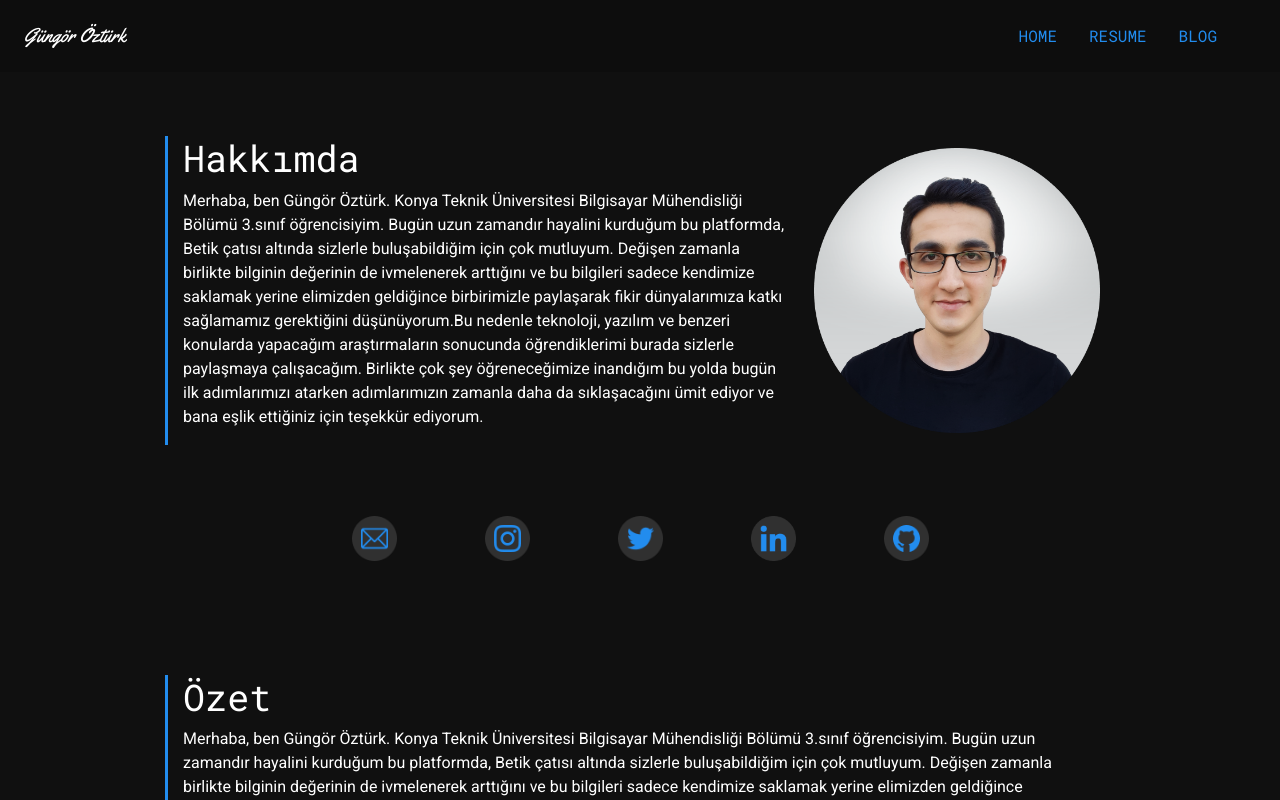
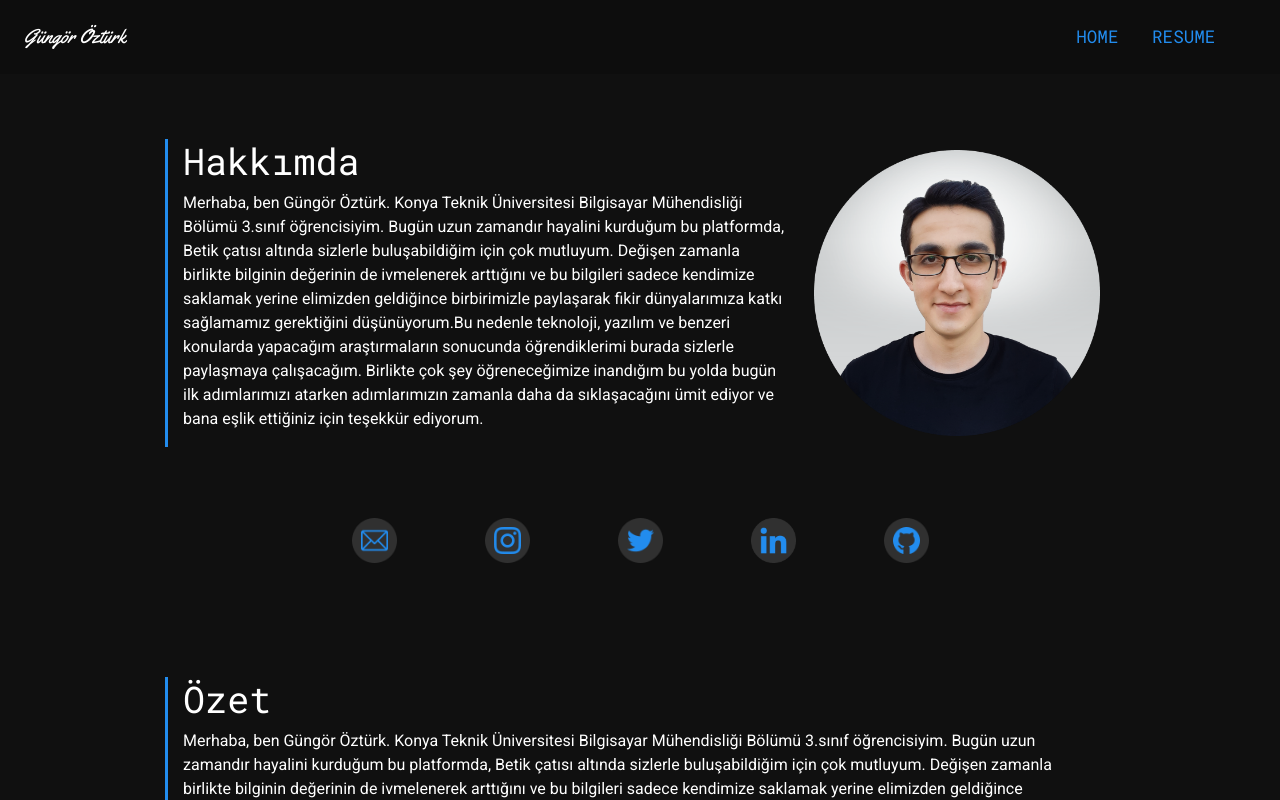
Before and after one commit to gngrozturk/Personal-Site, a Next.js app: page / in a window 1280 px wide. Shown: the top 800 px of the page. Built offline with nearby package versions, Linux system fonts and the light colour scheme.

Commit message:
navbar update

```diff
--- a/components/navigation.js
+++ b/components/navigation.js
@@ -22,15 +22,11 @@ function Navigation() {
         <Container>
           <Navbar.Collapse id="responsive-navbar-nav">
             <Nav className="ml-auto">
-              <Nav.Link className={styles.links} href="#features">
+              <Nav.Link className={styles.links} href="/">
                 HOME
               </Nav.Link>
-              <Nav.Link className={styles.links} href="#pricing">
+              <Nav.Link className={styles.links} href="#resume">
                 RESUME
-              </Nav.Link>
-
-              <Nav.Link className={styles.links} href="#pricing">
-                BLOG
               </Nav.Link>
             </Nav>
           </Navbar.Collapse>
--- a/components/navigation.module.css
+++ b/components/navigation.module.css
@@ -6,6 +6,7 @@
 .links {
   color: #228cee;
   font-family: "Roboto Mono", monospace;
+  font-size: 1.1em;
   margin-right: 1em;
 }
 
--- a/components/resumeIntro.js
+++ b/components/resumeIntro.js
@@ -9,7 +9,7 @@ function Resume() {
   return (
     <div>
       <Container>
-        <Row className={styles.container}>
+        <Row className={styles.container} id="resume">
           <Col lg={10}>
             <Row className={styles.about}>
               <Col lg={12}>
```
